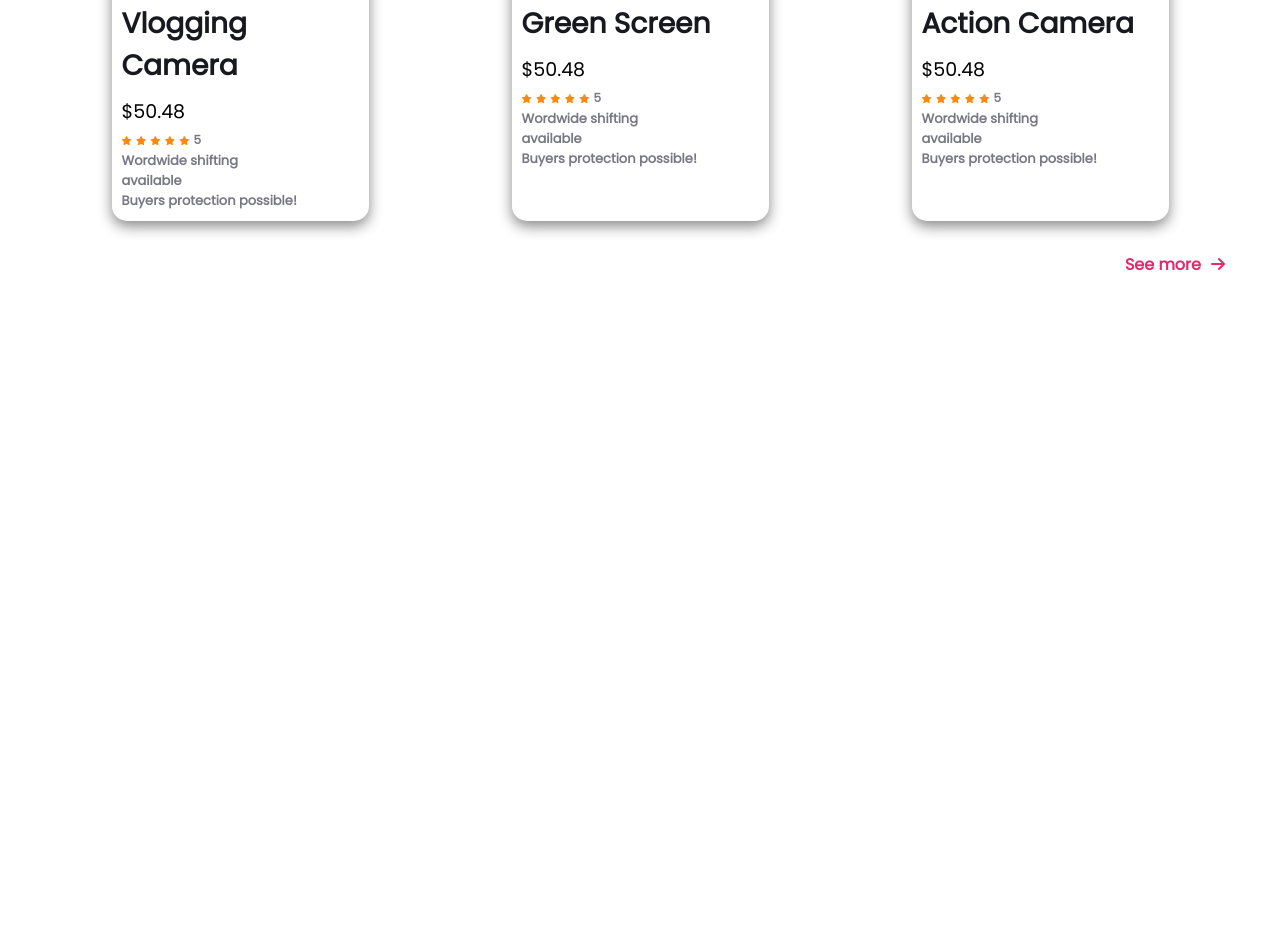
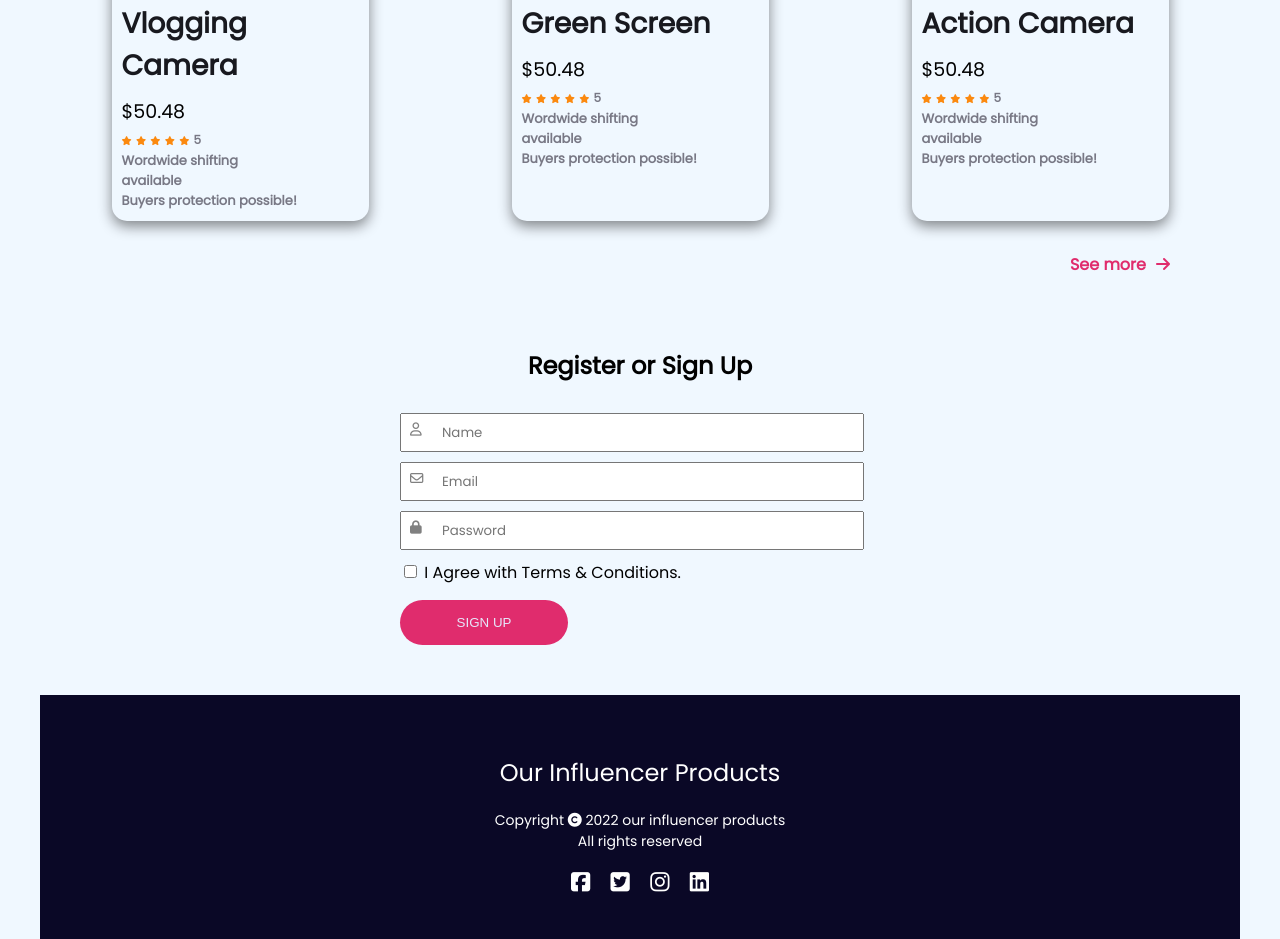
Before and after one commit to palakxdev/dev-task-2, a plain HTML site: page index.html in a window 1280 px wide. Shown: the part 1984-2923 px from the top of the page. Before the commit the page ends 2292 px from the top, so only its background shows below. Drawn offline with Linux system fonts and the light colour scheme.

Commit message:
all done

```diff
--- a/index.html
+++ b/index.html
@@ -14,6 +14,7 @@
     <link href="https://fonts.googleapis.com/css2?family=Poppins&display=swap" rel="stylesheet">
     <!-- font awesome -->
     <script src="https://kit.fontawesome.com/ca2f876a7c.js" crossorigin="anonymous"></script>
+
 </head>
 
 <body>
@@ -263,8 +264,46 @@
         <!----------------------
             end second section
         ------------------------>
-
+        <section class="register">
+            <h2 class="section-title">Register or Sign Up</h2>
+            <div class="form-body">
+                <div class="formGroup">
+                    <i class="far fa-user"></i>
+                    <input type="text" name="name" id="name" placeholder="Name">
+                </div>
+                <div class="formGroup">
+                    <i class="far fa-envelope"></i>
+                    <input type="email" name="email" id="email" placeholder="Email">
+                </div>
+                <div class="formGroup">
+                    <i class="fas fa-lock"></i>
+                    <input type="password" name="password" id="password" placeholder="Password">
+                </div>
+                <div class="checkBox">
+                    <input type="checkbox" name="checkbox" id="checkbox">
+                    <span class="text">I Agree with Terms & Conditions.</span>
+                </div>
+                <button class="btn">
+                    <span class="btn-txt">SIGN UP</span>
+                </button>
+            </div>
+        </section>
     </main>
+    <footer class="footer">
+        <section class="footer-container">
+            <h2 class="footer-title">Our Influencer Products</h2>
+            <div class="footer-text">
+                <p>Copyright <span><i class="fas fa-copyright"></i></span> 2022 our influencer products <br> All rights
+                    reserved</p>
+            </div>
+            <div class="social-icon">
+                <a href="#" class="social"><i class="fab fa-facebook-square"></i></a>
+                <a href="#" class="social"><i class="fab fa-twitter-square"></i></a>
+                <a href="#" class="social"><i class="fab fa-instagram"></i></a>
+                <a href="#" class="social"><i class="fab fa-linkedin"></i></a>
+            </div>
+        </section>
+    </footer>
 </body>
 
 </html>
--- a/styles/style.css
+++ b/styles/style.css
@@ -5,6 +5,7 @@ body{
     width: 1200px;
     margin: auto;
     font-family: 'Poppins', sans-serif;
+    background-color: aliceblue;
 }
 h1{
     font-size: 52px;
@@ -33,6 +34,10 @@ h1{
     padding: 10px 30px;
     border-radius: 30px;
     background-color: #E02C6D;
+    transition: all 0.3s ease;
+}
+.button:hover{
+    padding: 15px;
 }
 .button-text{
     margin-right: 10px;
@@ -96,6 +101,7 @@ h1{
     justify-content: flex-end;
     font-weight: bold;
     padding: 15px;
+    margin-right: 55px;
     color: #E02C6D;
 }
 .more-arrow{
@@ -104,3 +110,149 @@ h1{
 /*------------------------------
     end second container style
 -------------------------------*/
+.form-body{
+    margin-top: 30px;
+    margin-left: 30%;
+}
+.formGroup{
+    width: 100%;
+    position: relative;
+}
+.formGroup input {
+    width: 50%;
+    padding: 10px;
+    margin-bottom: 10px;
+    border-style: 2px solid #E02C6D;
+    padding-left: 30px;
+}
+.formGroup i {
+    position: absolute;
+    left: 0px;
+    top: 0px;
+    color: grey;
+    font-size: smaller;
+    margin: 10px !important;
+}
+input::placeholder {
+    position: relative;
+    left: 10px;
+    font-family: 'Poppins', sans-serif;
+}
+.btn{
+    width: 20%;
+    padding: 15px;
+    background-color: #E02C6D;
+    margin-top: 15px;
+    color: lavender;
+    border-radius: 30px;
+    border-style: none;
+    margin-bottom: 50px;
+}
+.btn-signup{
+    font-family: 'Poppins', sans-serif;
+    font-weight: bold;
+}
+.btn:hover, .btn2:hover, .icon:hover{
+    background-color: rgba(247, 15, 170, 0.781);
+    color: whitesmoke;
+}
+/*------------------------------
+    end form container style
+-------------------------------*/
+.footer{
+    background-color: #0A0826;
+    width: 100%;
+    padding: 40px 0;
+}
+.footer-container{
+    width: 1080px;
+    margin: auto;
+}
+.footer-title{
+    text-align: center;
+    color: #ffffff;
+    font-weight: normal;
+}
+.footer-text{
+    text-align: center;
+    color: #ffffff;
+    font-size: 14px;
+    font-weight: 50px;
+}
+.social-icon{
+    text-align: center;
+}
+.social{
+    font-size: 22px;
+    color:#ffffff;
+    padding: 8px;
+}
+/*------------------------------
+    start media query style
+-------------------------------*/
+
+/*---for mobile deveces---*/
+
+@media only screen and (max-width:688px) {
+    .logo{
+        text-align: center;
+    }
+    .head-container{
+        display: inline;
+        text-align: center;
+    }
+    .header-img{
+        width: 55%;
+    }
+    .section-title{
+        text-align: center;
+    }
+    .collections{
+        display: grid;
+        grid-template-columns: repeat(1, 1fr);
+        justify-items: center;
+    }
+    .formGroup{
+        width: 50%;
+        position: relative;
+    }
+    .footer{
+        width: 50%;
+    }
+    .footer-container{
+        width: 50%;
+        margin: auto;
+    }
+
+}
+
+/*---for tablet deveces---*/
+@media only screen and (min-width: 689px) and (max-width: 992px) {
+    .logo{
+        text-align: center;
+    }
+    .head-container{
+        display: inline;
+        text-align: center;
+    }
+    .header-img{
+        width: 80%;
+    }
+    .collections{
+        display: grid;
+        grid-template-columns: repeat(2, 1fr);
+        justify-items: center;
+    }
+    .formGroup{
+        width: 100%;
+    }
+    .footer{
+        text-align: center;
+        width: 100%;
+    }
+    .footer-container{
+        width: 80%;
+        margin: auto;
+    }
+
+}
```
Also changed, not shown: media/images/the-influencer1.png (added).
